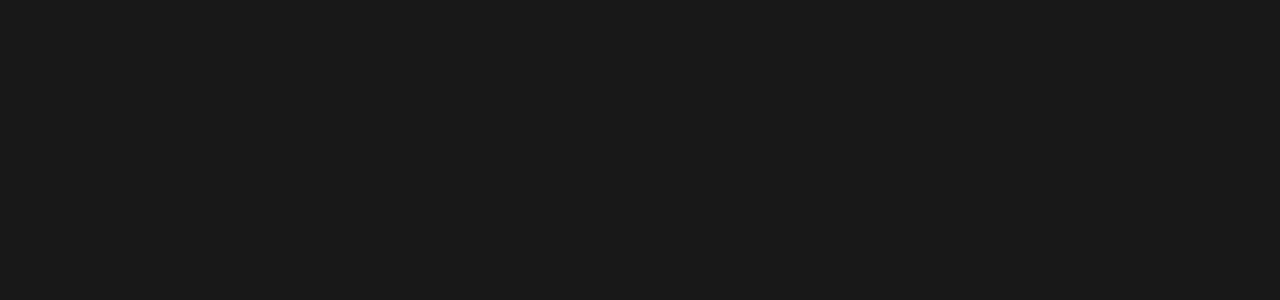
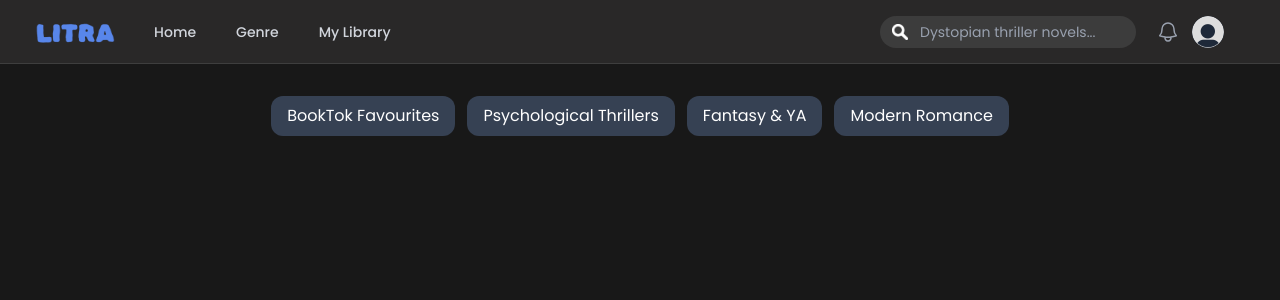
Before and after one commit to mkamar17/litra-book_recommender, a React app in the folder Frontend/: page /genre in a window 1280 px wide. Before the commit this address had no page. Shown: the top 300 px of the page. Built offline with nearby package versions, Linux system fonts and the light colour scheme; the HTML template or start-up script is replaced by a standard one.

Commit message:
#31 front-end genre tab now functional with modern romance and thriller genre choices available to select with nice animation to display books

```diff
--- a/Frontend/package.json
+++ b/Frontend/package.json
@@ -14,6 +14,7 @@
     "@heroicons/react": "^2.2.0",
     "@tailwindcss/vite": "^4.1.16",
     "axios": "^1.12.2",
+    "framer-motion": "^12.23.24",
     "react": "^19.1.1",
     "react-dom": "^19.1.1",
     "react-router-dom": "^7.9.5",
--- a/Frontend/src/App.jsx
+++ b/Frontend/src/App.jsx
@@ -3,6 +3,7 @@
 import LandingPage from "./pages/LandingPage";
 import AuthPage from "./pages/AuthPage";
 import RegisterPage from "./pages/RegisterPage";
+import GenrePage from "./pages/GenrePage";
 
 function App() {
   return (
@@ -11,6 +12,8 @@
         <Route path="/auth" element={<AuthPage />} />
         <Route path="/register" element={<RegisterPage />} />
         <Route path="/home" element={<LandingPage />} />
+        <Route path="/genre" element={<GenrePage />} />
+        {/* <Route path="/genre/:genre" element={<GenrePage />} /> */}
         <Route path="/" element={<Navigate to="/auth" />} />
       </Routes>
     </BrowserRouter>
--- a/Frontend/src/components/NavBar.jsx
+++ b/Frontend/src/components/NavBar.jsx
@@ -1,4 +1,6 @@
 import React, {useState, useEffect} from 'react';
+import { useNavigate } from "react-router-dom";
+
 
 import { Disclosure, DisclosureButton, DisclosurePanel, Menu, MenuButton, MenuItem, MenuItems } from '@headlessui/react'
 import { Bars3Icon, BellIcon, XMarkIcon } from '@heroicons/react/24/outline'
@@ -11,18 +13,18 @@
 
 
 const navigation = [
-  { name: 'Home', href: '#', current: true },
-  { name: 'Genre', href: '#', current: false },
-  { name: 'My Library', href: '#', current: false }
-//   { name: 'Calendar', href: '#', current: false },
+  { name: 'Home', path: '/home' },
+  { name: 'Genre', path: '/genre' },
+  { name: 'My Library', path: '/library' },
 ]
 
 function classNames(...classes) {
   return classes.filter(Boolean).join(' ')
 }
 
-export default function NavBar({ onSearch }) {
+export default function NavBar({ onSearch = () => {} }) { // for scalability add logic to App.jsx to handle search in all subpages
   const [query, setQuery] = useState('');
+  const navigate = useNavigate();
 
   useEffect(() => {
     if (query.trim() === '') {
@@ -77,7 +79,7 @@
             </div>
             <div className="hidden sm:ml-6 sm:block">
               <div className="flex space-x-4">
-                {navigation.map((item) => (
+                {/* {navigation.map((item) => (
                   <a
                     key={item.name}
                     href={item.href}
@@ -88,8 +90,18 @@
                     )}
                   >
                     {item.name}
-                  </a>
-                ))}
+                  </a> */}
+                  {navigation.map((item) => (
+                    <button
+                      key={item.name}
+                      onClick={() => navigate(item.path)}
+                      className={classNames(
+                        'text-gray-300 hover:bg-white/5 hover:text-white rounded-md px-3 py-2 text-sm font-medium'
+                      )}
+                    >
+                      {item.name}
+                    </button>
+                  ))}
               </div>
             </div>
           </div>
@@ -168,9 +180,7 @@
         </div>
       </div>
 
-      <DisclosurePanel className="sm:hidden">
-        <div className="space-y-1 px-2 pt-2 pb-3">
-          {navigation.map((item) => (
+          {/* {navigation.map((item) => (
             <DisclosureButton
               key={item.name}
               as="a"
@@ -183,9 +193,23 @@
             >
               {item.name}
             </DisclosureButton>
-          ))}
-        </div>
-      </DisclosurePanel>
-    </Disclosure>
+          ))} */}
+         <DisclosurePanel className="sm:hidden">
+          <div className="space-y-1 px-2 pt-2 pb-3">
+            {navigation.map((item) => (
+              <DisclosureButton
+                key={item.name}
+                as="button"
+                onClick={() => navigate(item.path)}
+                className={classNames(
+                  'block rounded-md px-3 py-2 text-base font-medium text-gray-300 hover:bg-white/5 hover:text-white'
+                )}
+              >
+                {item.name}
+              </DisclosureButton>
+            ))}
+          </div>
+        </DisclosurePanel>
+      </Disclosure>
   )
 }
--- /dev/null
+++ b/Frontend/src/pages/GenrePage.jsx
@@ -0,0 +1,88 @@
+import React, { useState, useEffect } from "react";
+import api from "../api/api";
+import BookRow from "../components/BookRow";
+import NavBar from "../components/NavBar";
+import { motion, AnimatePresence } from "framer-motion";
+
+export default function GenrePage() {
+  const [genres] = useState([
+    "BookTok Favourites",
+    "Psychological Thrillers",
+    "Fantasy & YA",
+    "Modern Romance",
+  ]);
+  const [selectedGenre, setSelectedGenre] = useState(null);
+  const [books, setBooks] = useState([]);
+  const [loading, setLoading] = useState(false);
+  const [error, setError] = useState(null);
+
+  useEffect(() => {
+    if (!selectedGenre) return;
+    async function fetchBooks() {
+      setLoading(true);
+      setError(null);
+      try {
+        const res = await api.get(`/books/genre/${encodeURIComponent(selectedGenre)}`);
+        setBooks(res.data);
+      } catch (err) {
+        console.error(err);
+        setError("Could not fetch books.");
+      } finally {
+        setLoading(false);
+      }
+    }
+    fetchBooks();
+  }, [selectedGenre]);
+
+  return (
+    <div className="bg-[rgb(24,24,24)] min-h-screen text-white font-poppins">
+      <NavBar />
+
+
+      {/* Genre Selection */}
+      <div className="flex flex-wrap gap-3 justify-center mt-8">
+        {genres.map((g) => (
+          <button
+            key={g}
+            onClick={() => setSelectedGenre(g)}
+            className={`px-4 py-2 rounded-xl transition-all ${
+              selectedGenre === g
+                ? "bg-blue-600 text-white"
+                : "bg-gray-700 hover:bg-gray-600"
+            }`}
+          >
+            {g}
+          </button>
+        ))}
+      </div>
+
+      {/* Content Section */}
+      <div className="px-10 mt-8">
+        <AnimatePresence>
+          {selectedGenre && (
+            <motion.div
+              key={selectedGenre}
+              initial={{ opacity: 0, y: 10 }}
+              animate={{ opacity: 1, y: 0 }}
+              exit={{ opacity: 0, y: -10 }}
+              transition={{ duration: 0.5 }}
+            >
+              {loading ? (
+                <p className="text-center mt-10 animate-pulse">
+                  Fetching {selectedGenre} books...
+                </p>
+              ) : error ? (
+                <p className="text-red-400 text-center mt-10">{error}</p>
+              ) : (
+                <>
+                  {/* //<h1 className="text-3xl font-semibold mb-6">{selectedGenre}</h1> */}
+                  <BookRow title={`${selectedGenre} Books`} books={books} />
+                </>
+              )}
+            </motion.div>
+          )}
+        </AnimatePresence>
+      </div>
+    </div>
+  );
+}
```
Also changed, not shown: 1 other file (tests, documents, lock files or other folders).
